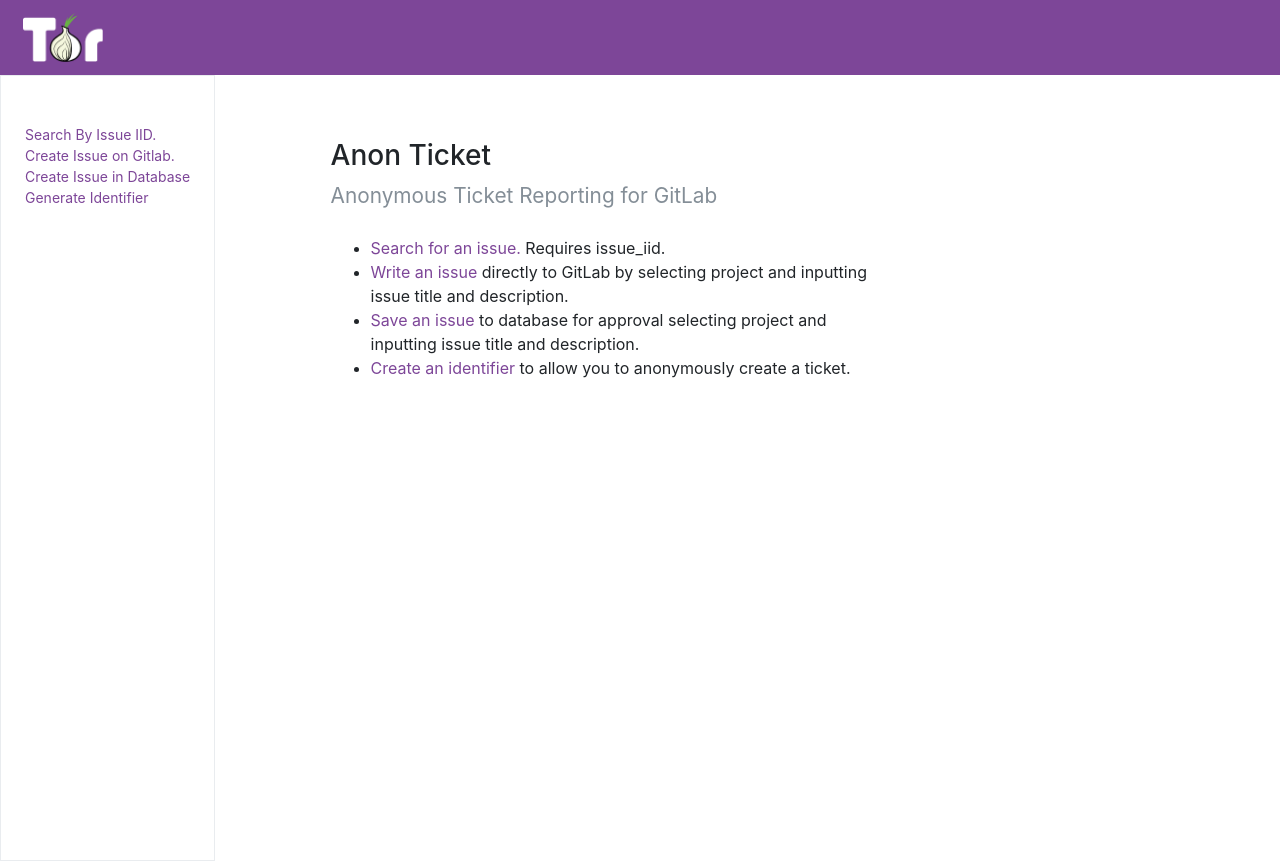
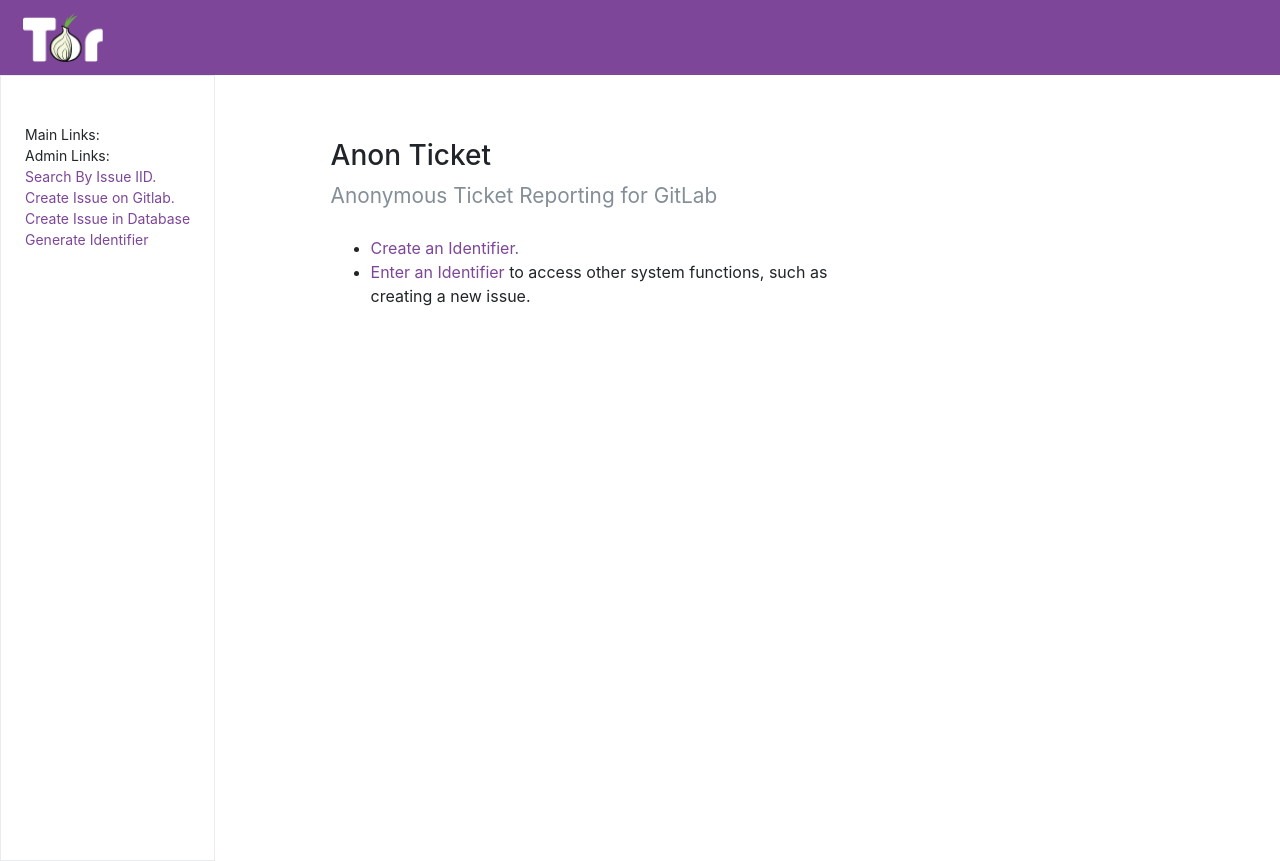
Before and after one commit to ViolanteCodes/Anonymous-GitLab-Ticketing-For-Tor, a Django app: page / in a window 1280 px wide. Run offline with Django 3.2, Linux system fonts and the light colour scheme; some libraries are stand-ins or nearby versions; some web fonts are replaced.

Commit message:
Quick commit (breaks index template) to get ready for starting URL routing for strings

```diff
--- a/anonticket/templates/anonticket/index.html
+++ b/anonticket/templates/anonticket/index.html
@@ -11,22 +11,12 @@
   <ul>
       <li>
           <a href="{% url 'search-by-id' %}">
-            Search for an issue.</a> Requires issue_iid.
+            Create an Identifier.</a>
           </a>
       </li>
       <li>
-        <a href="{% url 'create-issue' %}">
-          Write an issue</a> directly to GitLab by selecting project and inputting issue
-          title and description.
-    </li>
-    <li>
-      <a href="{% url 'save-issue' %}">
-        Save an issue</a> to database for approval selecting project and inputting issue
-        title and description.
-    </li>
-    <li>
-      <a href="{% url 'create-identifier' %}">
-        Create an identifier</a> to allow you to anonymously create a ticket.
-    </li>
+        <a href="{% url 'search-by-id' %}">
+          Enter an Identifier</a> to access other system functions, such as creating a new issue.
+      </li>
   </ul>
 {% endblock %}
--- a/shared/templates/shared/layout.html
+++ b/shared/templates/shared/layout.html
@@ -17,6 +17,12 @@
                 <div class="row flex-xl-nowrap">
                     <nav id="sidenav-topics" class="border bg-white p-4 sticky-top">
                         <ul class="nav bd-toc flex-column">
+                            <li class="nav-item">
+                                Main Links:
+                            </li>
+                            <li class="nav-item">
+                                Admin Links:
+                            </li>
                             <li class="nav-item">
                                 <a href="{% url 'search-by-id' %}">
                                     Search By Issue IID.
```
Also changed, not shown: anonticket/templates/anonticket/landing.html (added, +35 -0 lines).
